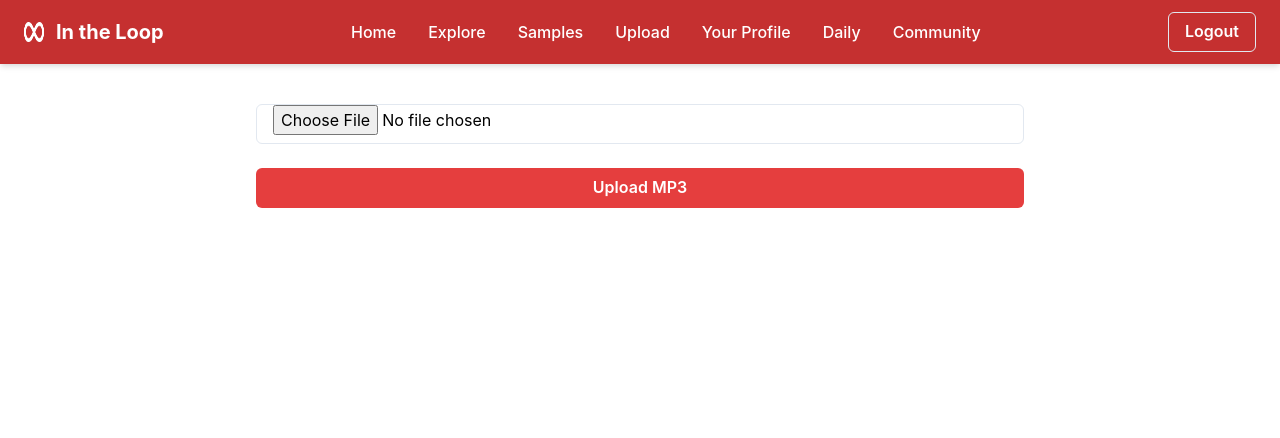
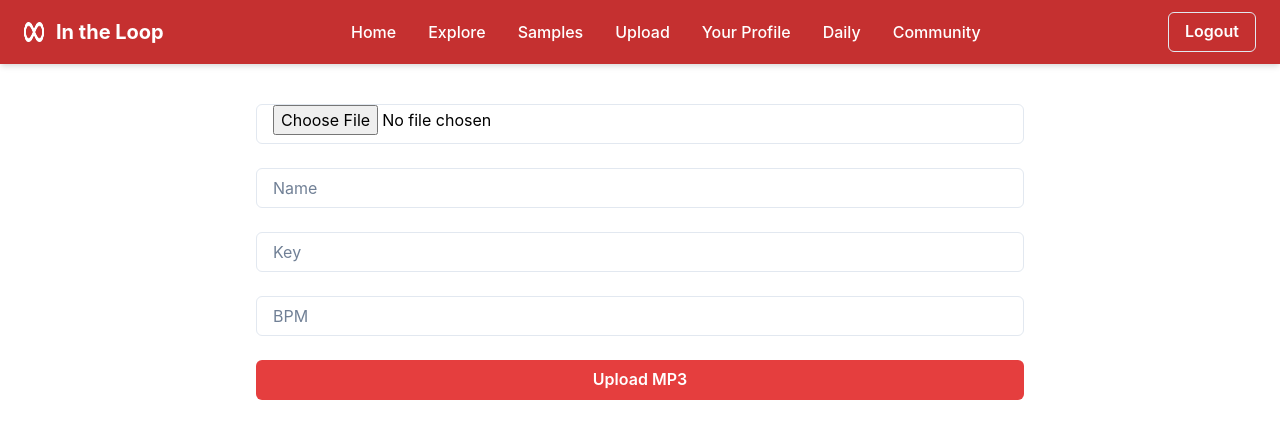
Before and after one commit to Usmaan-T/intheloop, a React (Vite) app: page /upload in a window 1280 px wide. Shown: the top 438 px of the page. Built offline with nearby package versions, Linux system fonts and the light colour scheme; no server answers; sample sign-in values are in the browser's storage.

Commit message:
added upload file form

```diff
--- a/src/Pages/Upload/Upload.jsx
+++ b/src/Pages/Upload/Upload.jsx
@@ -1,7 +1,7 @@
-import React from 'react';
-import { Box, Input, Button, VStack, Text } from '@chakra-ui/react';
-import NavBar from '../../components/Navbar/NavBar';
-import useUploadFiles from '../../hooks/useUploadFiles';
+import React from "react";
+import { Box, Input, Button, VStack, Text } from "@chakra-ui/react";
+import NavBar from "../../components/Navbar/NavBar";
+import useUploadFiles from "../../hooks/useUploadFiles";
 
 const Upload = () => {
   const {
@@ -11,6 +11,8 @@ const Upload = () => {
     uploadError,
     downloadURL,
     uploadAudio,
+    setInputs,
+    inputs
   } = useUploadFiles();
 
   return (
@@ -24,6 +26,24 @@ const Upload = () => {
             onChange={(e) => setAudioUpload(e.target.files[0])}
             bg="white"
             color="black"
+          />
+          <Input
+            type="text"
+            value={inputs.name}
+            placeholder="Name"
+            onChange={(e) => setInputs({ ...inputs, name: e.target.value })}
+          />
+          <Input
+            type="text"
+            value={inputs.key}
+            placeholder="Key"
+            onChange={(e) => setInputs({ ...inputs, key: e.target.value })}
+          />
+          <Input
+            type="text"
+            value={inputs.bpm}
+            placeholder="BPM"
+            onChange={(e) => setInputs({ ...inputs, bpm: e.target.value })}
           />
           <Button onClick={uploadAudio} colorScheme="red" isLoading={loading}>
             Upload MP3
--- a/src/hooks/useUploadFiles.js
+++ b/src/hooks/useUploadFiles.js
@@ -11,6 +11,11 @@ const useUploadFiles = () => {
   const [user] = useAuthState(auth);
   const [loading, setLoading] = useState(false);
   const [uploadError, setUploadError] = useState('');
+  const [inputs, setInputs] = useState({
+    name: '',
+    key: '',
+    bpm: ''
+  });
 
   const uploadAudio = async () => {
     if (!audioUpload) {
@@ -32,6 +37,10 @@ const useUploadFiles = () => {
       // Get the download URL of the uploaded file
       const downloadURL = await getDownloadURL(snapshot.ref);
 
+    if (!inputs.name || !inputs.key || !inputs.bpm) {
+        setUploadError('Please fill in all fields.');
+        return;
+    }
       // Create a post object with additional fields
       const post = {
         userId: user.uid,
@@ -39,8 +48,9 @@ const useUploadFiles = () => {
         createdAt: serverTimestamp(),
         likes: 0,
         comments: [],
-        bpm: 0,
-        key: '',
+        bpm: inputs.bpm,
+        key: inputs.key,
+        name: inputs.name
       };
 
       // Save the post object in Firestore under the "posts" collection
@@ -59,7 +69,9 @@ const useUploadFiles = () => {
     setAudioUpload,
     loading,
     uploadError,
-    uploadAudio
+    uploadAudio,
+    setInputs,
+    inputs
   };
 }
 
```
